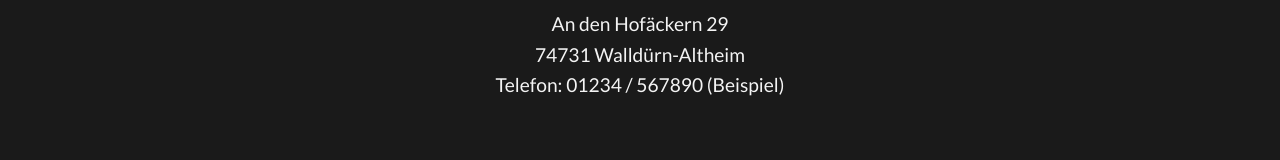
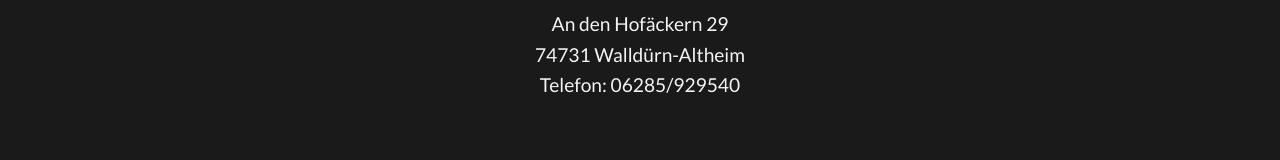
Before and after one commit to MartinKnoerzer/LaFamiglia, a plain HTML site: page index.html in a window 1280 px wide. Shown: the part 6389-6549 px from the top of the page. Drawn offline with nearby package versions, Linux system fonts and the light colour scheme; a web font is replaced by a local one.

Commit message:
Add files via upload

```diff
--- a/index.html
+++ b/index.html
@@ -222,7 +222,7 @@
                 <h3>Ristorante La Famiglia</h3>
                 <p>An den Hofäckern 29</p>
                 <p>74731 Walldürn-Altheim</p>
-                <p class="phone-number">Telefon: 01234 / 567890 (Beispiel)</p>
+                <p class="phone-number">Telefon: 06285/929540</p>
             </div>
         </div>
         <div class="footer-bottom">
```
